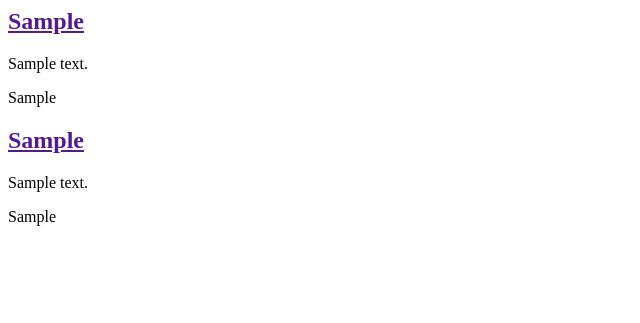
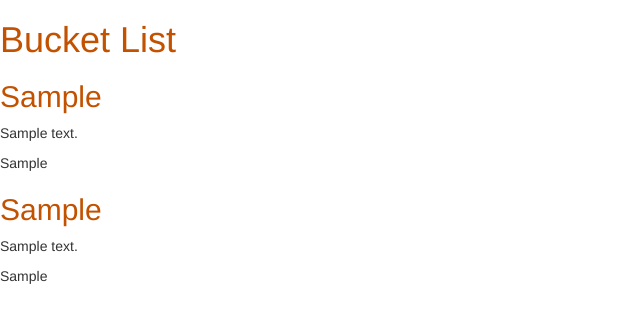
Before and after one commit to carrolji/carrolji.github.io, a Django app: template web/templates/bucketlist/bucket_list.html in a window 1280 px wide. Shown: the top 323 px of the page, without its empty margins (0-640 px from the left). Run offline with Django 3.2, Linux system fonts and the light colour scheme; the template is opened without the code that fills it: values that come from a table or form of the project are taken from there, others are empty; tables that the repository leaves empty hold one stand-in row (values such as "Sample post"); some libraries are stand-ins or nearby versions.

Commit message:
add css to bucketlist

```diff
--- /dev/null
+++ b/web/static/css/bucketlist.css
@@ -0,0 +1,3 @@
+h1 a, h2 a {
+    color: #C25100;
+}
--- a/web/templates/bucketlist/bucket_list.html
+++ b/web/templates/bucketlist/bucket_list.html
@@ -1,3 +1,18 @@
+{% load static %}
+<html>
+
+    <head>
+        <title>Bucket List</title>
+        <link rel="stylesheet" href="//maxcdn.bootstrapcdn.com/bootstrap/3.2.0/css/bootstrap.min.css">
+        <link rel="stylesheet" href="//maxcdn.bootstrapcdn.com/bootstrap/3.2.0/css/bootstrap-theme.min.css">
+        <link rel="stylesheet" href="{% static 'css/bucketlist.css' %}">
+    </head>
+
+    <body>
+        <div>
+            <h1><a href="/">Bucket List</a></h1>
+        </div>
+
         {% for post in bucket_checked %}
         <div>
             <h2><a href="">{{ post.to_do}}</a></h2>
@@ -13,3 +28,6 @@
             <p>{{ post.location }}</p>
         </div>
         {% endfor %}
+    </body>
+
+</html>
```
Lines whose indentation alone changed are shown as unchanged.
